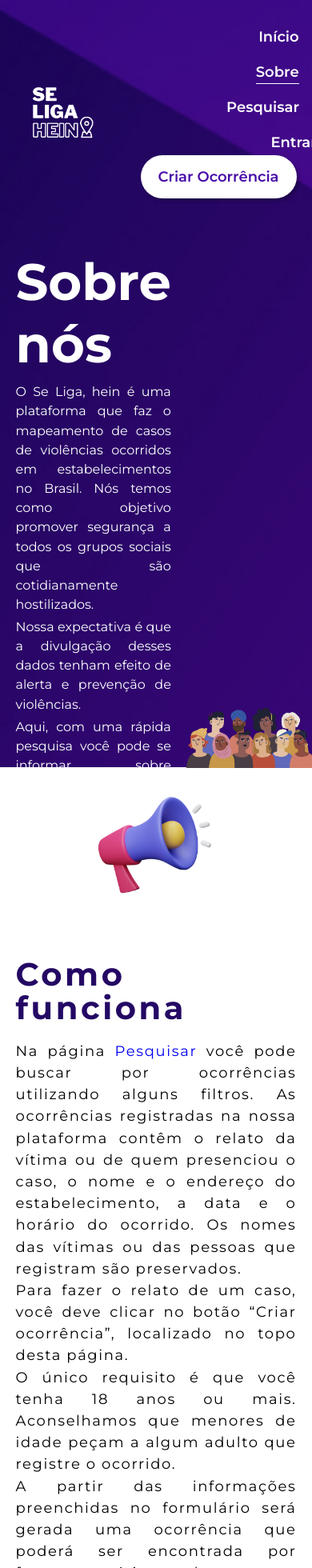
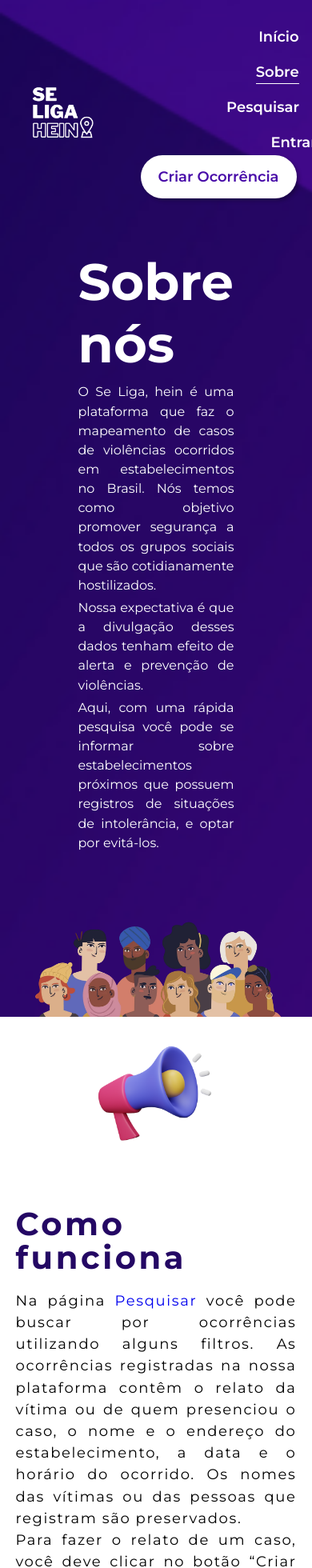
Before and after one commit to nmaia19/se_liga_hein, a React (Create React App) app: page /about in a window 390 px wide. Shown: the top 1960 px of the page at 80% size. Built offline with nearby package versions, Linux system fonts and the light colour scheme.

Commit message:
responsividade about

```diff
--- a/src/components/HomeAboutUs/styles.css
+++ b/src/components/HomeAboutUs/styles.css
@@ -73,20 +73,34 @@
 
 
 @media (max-width: 950px) {
-    .aboutus__content {
-        height: 120vh;
+
+    .about-description__content {
+        display: flex;
         flex-direction: column;
     }
 
-    .description__text {
+    div.about-description__image>img {
+        width: 80%;
+        margin: 0 10%;
+    }
+
+    .about-description__text {
+        width: 100%;
+        padding: 0%;
         margin: auto;
+    }
+
+    .aboutus__content {
+        position: relative;
+        margin-top: 80%;
+        flex-direction: column;
+    }
+
+    div.aboutus__text {
         width: 100%;
     }
 
-     div.aboutus__text{
-        width: 100%;
-    }
-    .aboutus__button{
+    .aboutus__button {
         margin-right: 5%;
     }
 
```
